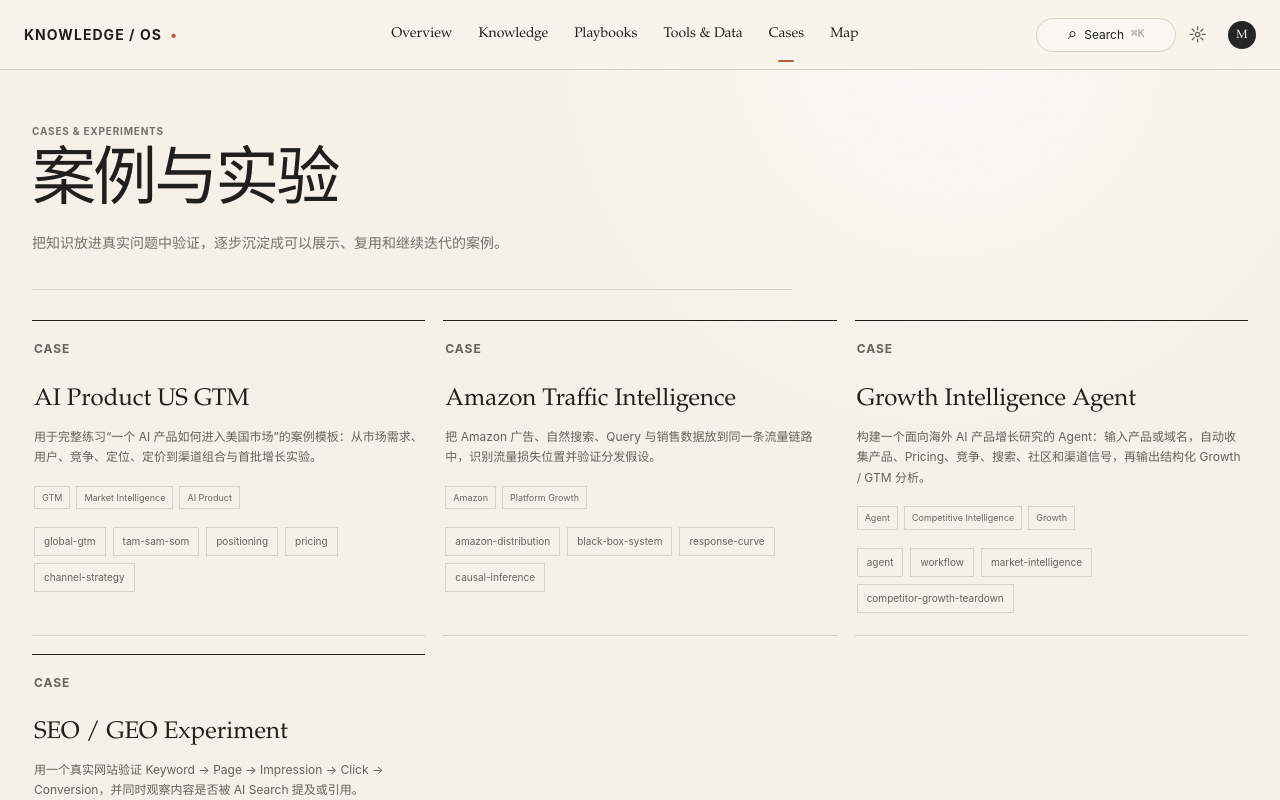
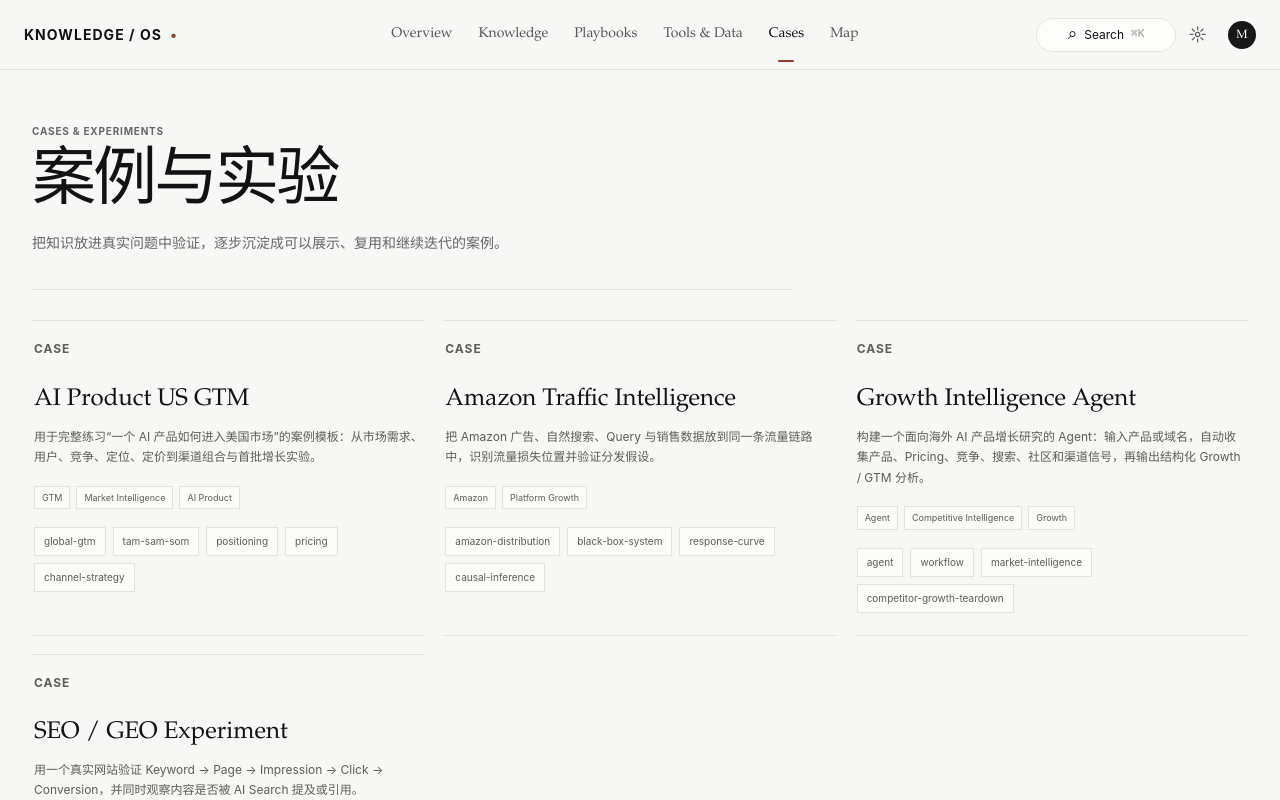
Before and after one commit to water3ovo/Knowledge-OS, a Next.js app: page /cases in a window 1280 px wide. Shown: the top 800 px of the page. Built offline with nearby package versions, Linux system fonts and the light colour scheme.

Commit message:
Theme: adopt Mono Research default palette
Switch Knowledge OS to a near-black/white research theme with restrained deep-red accents while keeping layout and interactions unchanged.

```diff
--- a/app/layout.tsx
+++ b/app/layout.tsx
@@ -2,6 +2,7 @@ import type { Metadata } from "next";
 import "./globals.css";
 import "./mobile.css";
 import "./library.css";
+import "./mono-theme.css";
 import NavBridge from "./nav-bridge";
 
 export const metadata: Metadata = {
--- /dev/null
+++ b/app/mono-theme.css
@@ -0,0 +1,213 @@
+/*
+ * Mono Research — default Knowledge OS theme
+ * Goal: high-focus black/white reading surface with restrained deep-red accents.
+ * Keep layout and interaction unchanged; this file only overrides visual tokens/colors.
+ */
+
+:root {
+  --paper: #f7f7f5;
+  --paper-2: #ffffff;
+  --paper-3: #f0f0ed;
+  --ink: #121212;
+  --muted: #666666;
+  --faint: #9a9a95;
+  --line: #e3e3de;
+  --line-soft: #edede9;
+  --accent: #8f3e2f;
+  --accent-soft: #f1e3df;
+  --selected: #efefec;
+  --drawer: #ffffff;
+}
+
+html,
+body {
+  background: var(--paper);
+  color: var(--ink);
+}
+
+.app-shell {
+  background: var(--paper);
+}
+
+.topbar {
+  background: rgba(247, 247, 245, .94);
+  border-bottom-color: var(--line);
+}
+
+.nav-link {
+  color: #565656;
+}
+
+.search-trigger {
+  background: rgba(255, 255, 255, .74);
+}
+
+.search-trigger:hover {
+  border-color: #c9c9c3;
+  background: #ffffff;
+}
+
+.theme-button {
+  color: #606060;
+}
+
+.avatar {
+  background: #171717;
+  color: #ffffff;
+}
+
+.subhead,
+.drawer-subtitle {
+  color: #818181;
+}
+
+.research-copy,
+.current-question > p:last-child,
+.connection-row,
+.drawer-section > p:not(.section-kicker),
+.related-list button {
+  color: #505050;
+}
+
+.tag,
+.recent-chip,
+.drawer-actions,
+.drawer-close,
+.drawer-topline {
+  color: #656565;
+}
+
+.tag,
+.case-link {
+  background: rgba(255, 255, 255, .52);
+}
+
+.connection-mark {
+  color: #8e8e8a;
+}
+
+.research-footer,
+.expand-link,
+.domain-count,
+.row-arrow,
+.shelf-item p,
+.shelf-arrow,
+.drawer-subtitle,
+.how-list li span,
+.case-link small,
+.case-link b,
+.command-result small,
+.command-result em,
+.empty-result {
+  color: var(--faint);
+}
+
+.shelf-type {
+  color: var(--accent);
+}
+
+.concept-row:hover {
+  background: rgba(18, 18, 18, .035);
+}
+
+.concept-row.selected {
+  background: var(--selected);
+}
+
+.recent-chip:hover {
+  border-color: #bdbdb8;
+}
+
+.knowledge-drawer {
+  background: rgba(255, 255, 255, .96);
+}
+
+.case-link:hover {
+  background: #fafafa;
+}
+
+.search-overlay {
+  background: rgba(18, 18, 18, .16);
+  backdrop-filter: blur(3px);
+}
+
+.command-palette {
+  background: #ffffff;
+  border-color: #d7d7d2;
+  box-shadow: 0 24px 80px rgba(0, 0, 0, .14);
+}
+
+.command-input-wrap > span {
+  color: #7b7b77;
+}
+
+.command-input-wrap input::placeholder {
+  color: #a3a39e;
+}
+
+@media (max-width: 1300px) {
+  .workspace.drawer-open .knowledge-drawer {
+    box-shadow: -18px 0 50px rgba(0, 0, 0, .07);
+  }
+}
+
+/* Multi-page library surfaces */
+.library-search,
+.filter-row button:hover,
+.filter-row button.active {
+  background: rgba(255, 255, 255, .7);
+}
+
+.knowledge-index-row:hover {
+  background: #f0f0ed;
+}
+
+.knowledge-index-row p,
+.detail-main section > p:not(.section-kicker),
+.detail-main ul,
+.detail-main ol,
+.detail-side ul,
+.related-chips a,
+.source-links a,
+.tool-card > p,
+.case-card > p,
+.mini-list span,
+.playbook-card ol {
+  color: #5d5d5a;
+}
+
+.tool-card,
+.case-card,
+.playbook-card,
+.map-domain-title {
+  border-color: var(--line);
+}
+
+.tool-card:hover,
+.case-card:hover {
+  background: rgba(255, 255, 255, .4);
+}
+
+.access-badge,
+.mini-list span,
+.related-chips a,
+.source-links a {
+  background: rgba(255, 255, 255, .55);
+}
+
+.tool-card-footer a,
+.playbook-number,
+.map-domain-title span,
+.domain-index,
+.brand-dot,
+.accent {
+  color: var(--accent);
+}
+
+/* Focus states: subtle but clearly visible on a mostly monochrome surface. */
+a:focus-visible,
+button:focus-visible,
+input:focus-visible {
+  outline: 2px solid rgba(143, 62, 47, .42);
+  outline-offset: 2px;
+}
```
